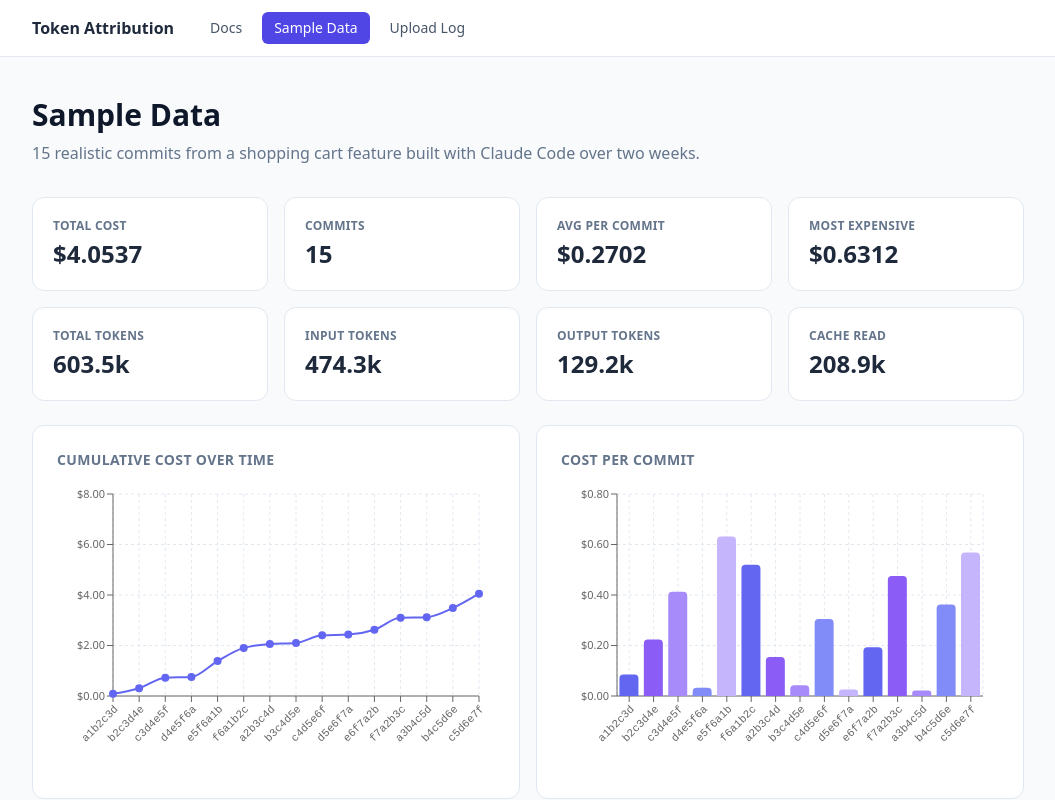
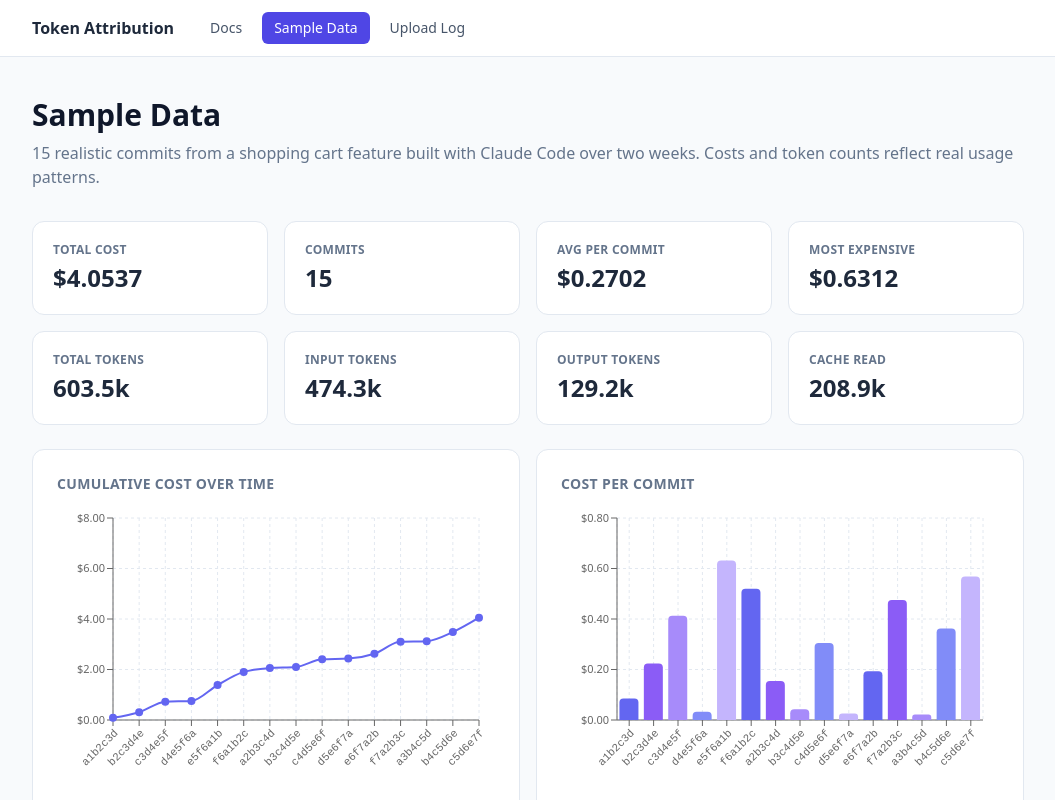
Before and after one commit to scottholdren/token-attribution-example, a React (Vite) app in the folder docs-site/: page / in a window 1280 px wide. Both pictures are taken after a click on the button "Sample Data". Shown: the top 800 px of the page, without its empty margins (112-1167 px from the left). Built offline with nearby package versions, Linux system fonts and the light colour scheme.

Commit message:
docs: expand sample page description

```diff
--- a/docs-site/src/pages/SamplePage.tsx
+++ b/docs-site/src/pages/SamplePage.tsx
@@ -10,7 +10,7 @@ export function SamplePage() {
       <div className="mb-8">
         <h1 className="text-3xl font-bold text-slate-900">Sample Data</h1>
         <p className="mt-2 text-slate-500">
-          15 realistic commits from a shopping cart feature built with Claude Code over two weeks.
+          15 realistic commits from a shopping cart feature built with Claude Code over two weeks. Costs and token counts reflect real usage patterns.
         </p>
       </div>
       <Dashboard entries={entries} />
```
